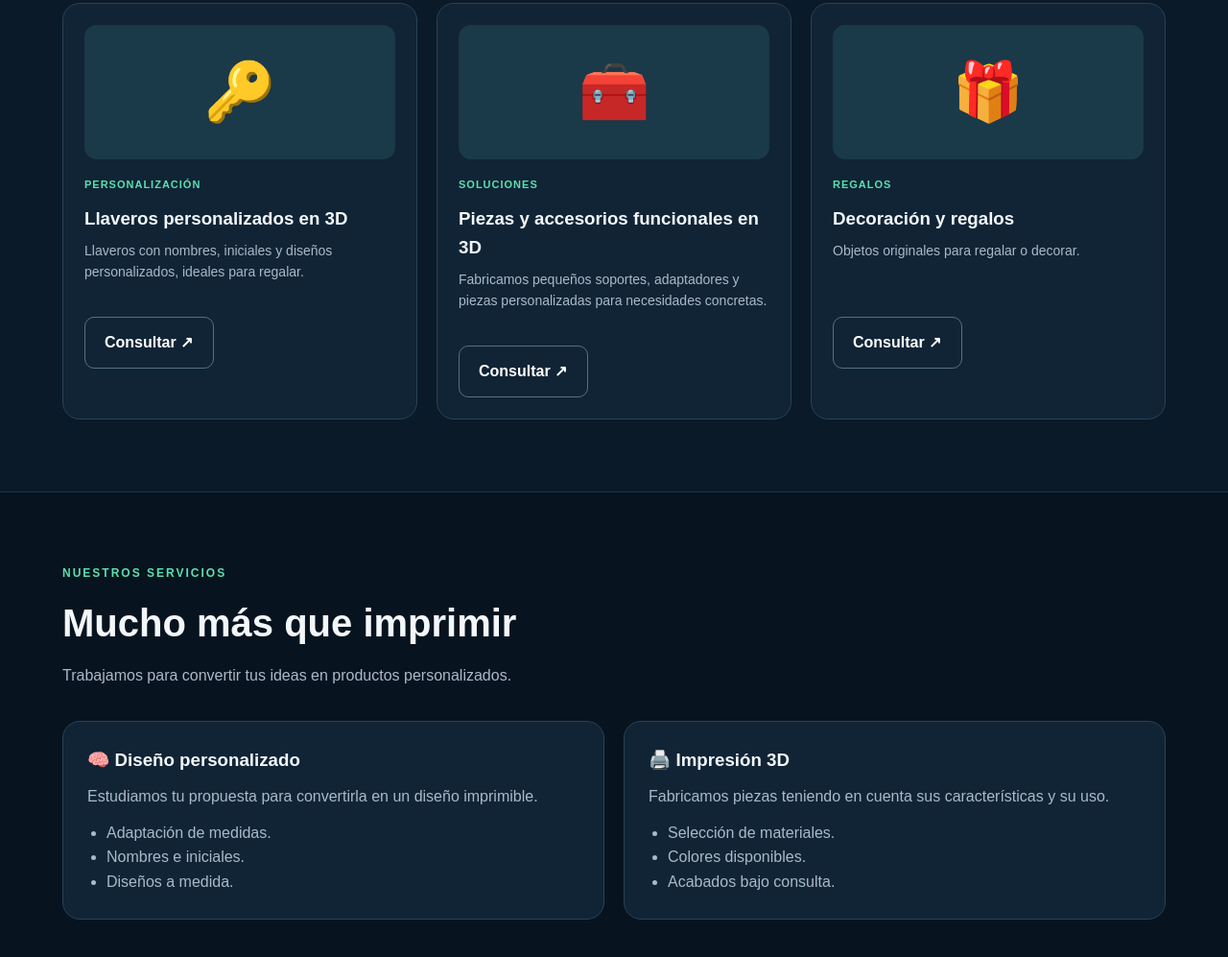
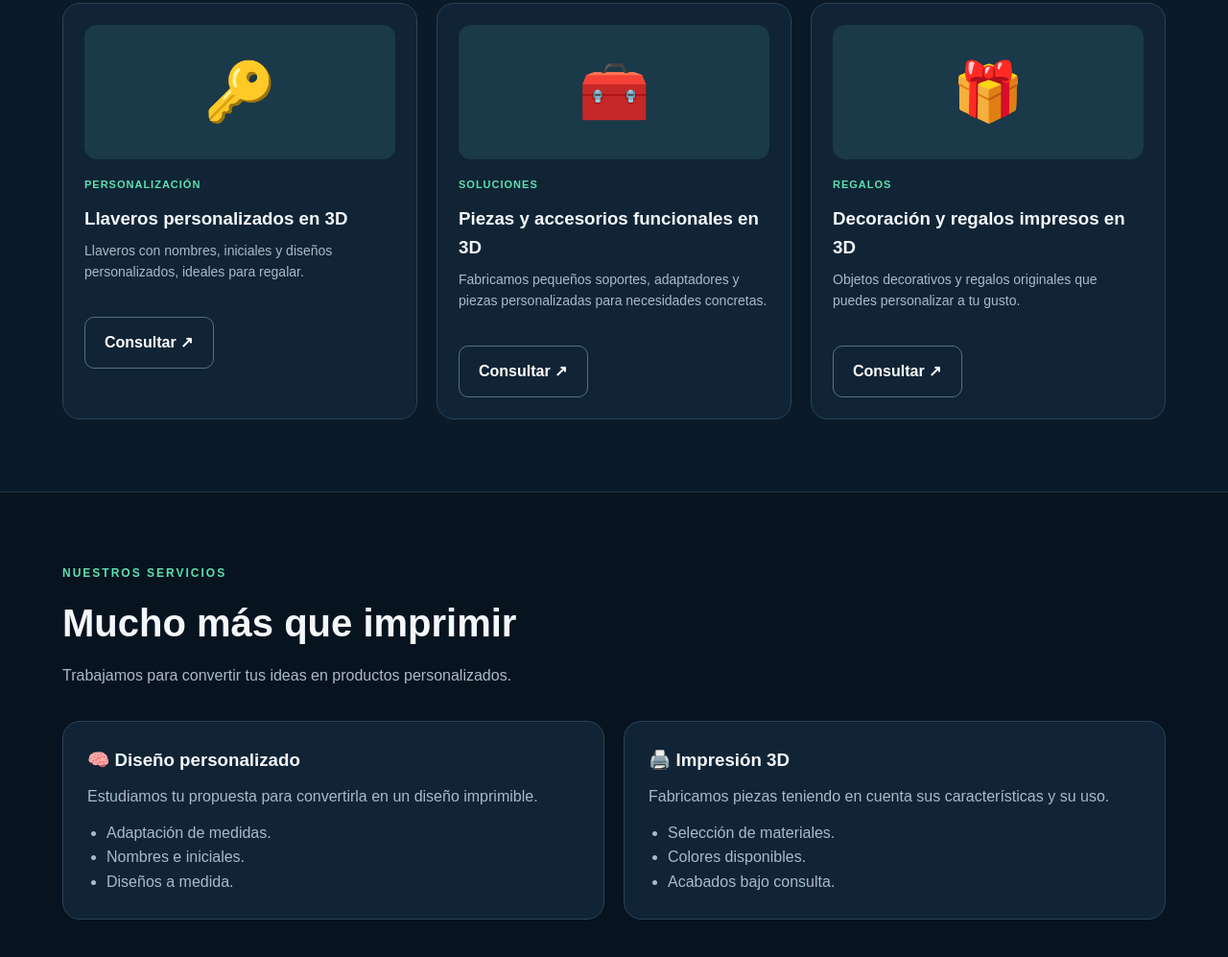
Before and after one commit to nexolabbb/NEXOLAB.3d, a plain HTML site: page index.html in a window 1280 px wide. Shown: the part 1354-2351 px from the top of the page at 96% size. Drawn offline with Linux system fonts and the light colour scheme.

Commit message:
Update product description for 3D printed gifts

```diff
--- a/index.html
+++ b/index.html
@@ -468,8 +468,8 @@ Tú imaginas la solución; nosotros trabajamos para darle forma.
 <div class="producto">
 <div class="producto-icono">🎁</div>
 <div class="categoria">REGALOS</div>
-<h3>Decoración y regalos</h3>
-<p>Objetos originales para regalar o decorar.</p>
+<h3>Decoración y regalos impresos en 3D</h3>
+<p>Objetos decorativos y regalos originales que puedes personalizar a tu gusto.</p>
 <a class="boton boton-secundario" href="https://www.tiktok.com/@nexolab.3d" target="_blank">Consultar ↗</a>
 </div>
 
```
